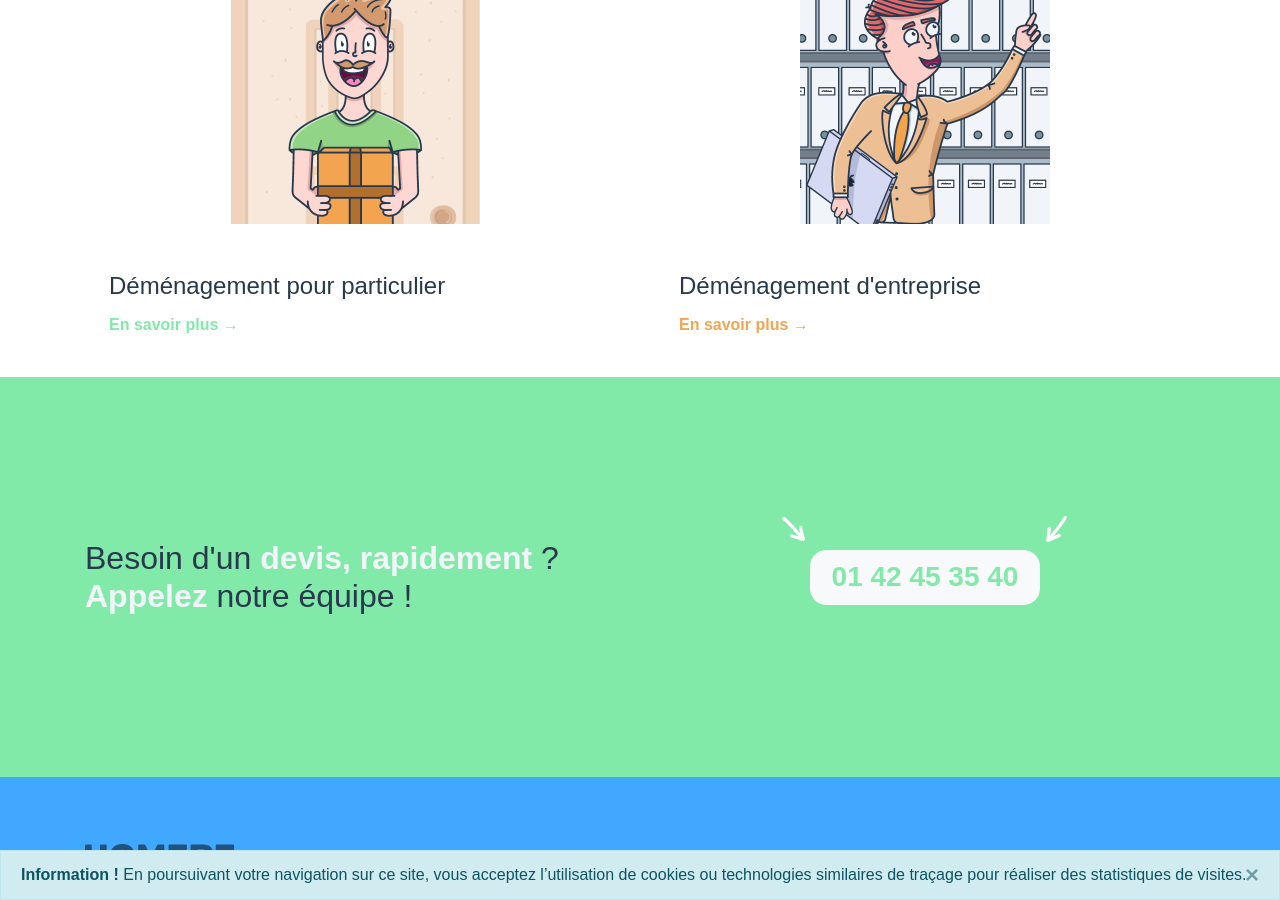
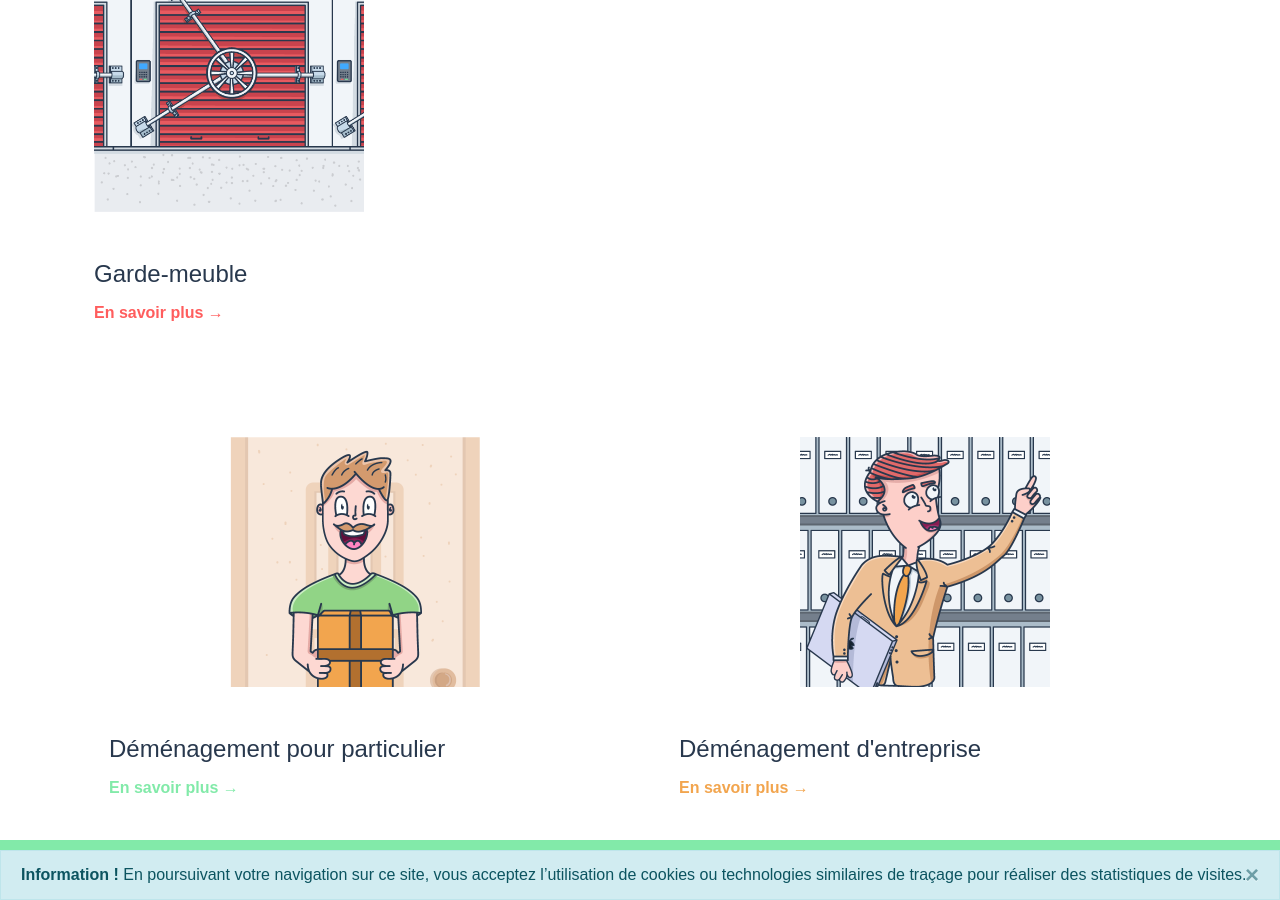
Before and after one commit to benjg19/homere, a Jekyll site: the page built from index.html, in a window 1280 px wide and 900 px high, scrolled down 1388 px. Built offline with Jekyll 4.4.1, drawn with Linux system fonts in a browser that asks for light colours; nearby versions of some CDN libraries.

Commit message:
Affichage international

```diff
--- a/index.html
+++ b/index.html
@@ -35,7 +35,7 @@ title: Société de demenagement pour particulier et entreprise
             <p class="font4">En savoir plus →</p>
           </a>
         </div>
-        <div class="d-none col-md-6 mt-0 mt-md-3">
+        <div class="@col-md-6 mt-0 mt-md-3">
           <a class="d-block p-4" href="{{site.baseurl}}/garde-meuble">
             <img class="img-fluid mx-auto d-block" src="{{site.baseurl}}/img/Garde-meubles.png" width="270">
             <h3 class="h4 pt-5 pb-1">Garde-meuble</h3>
```
